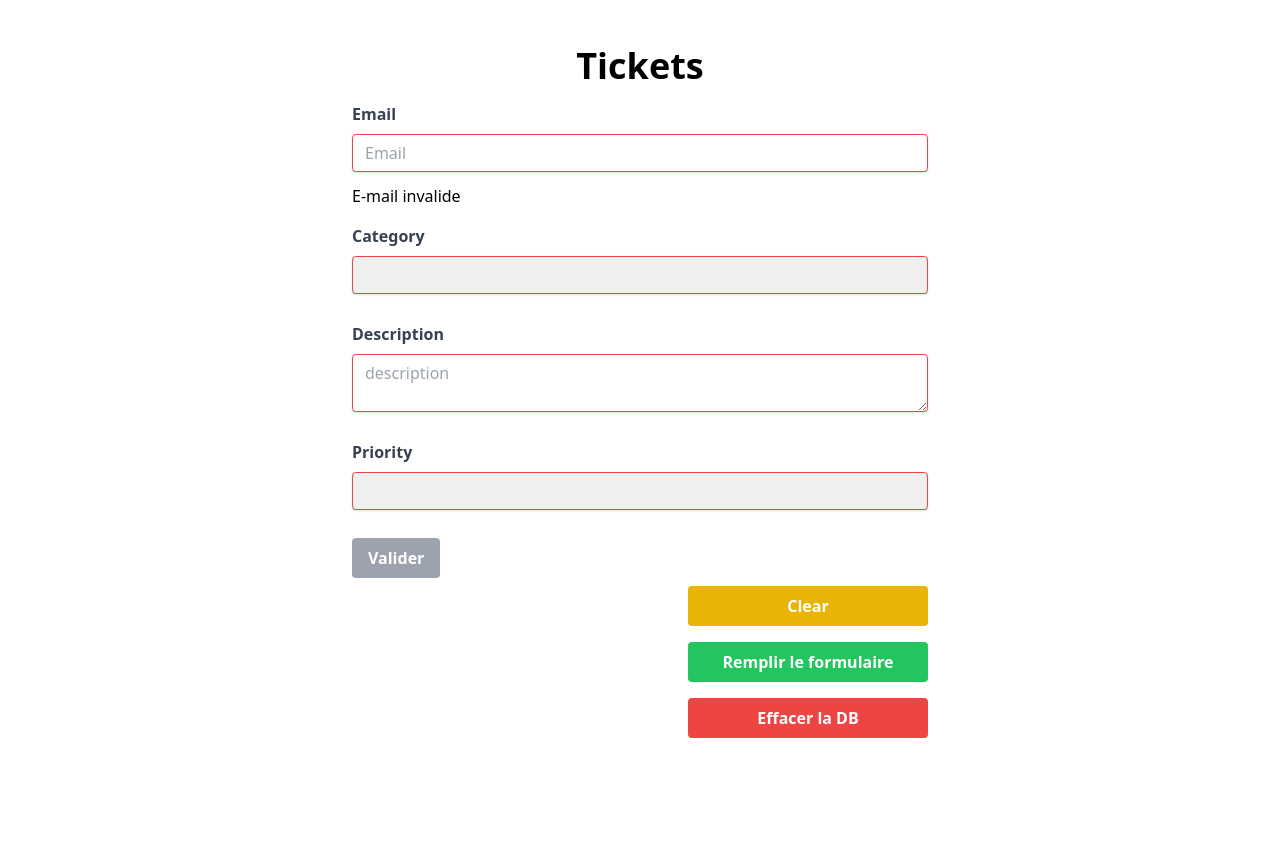
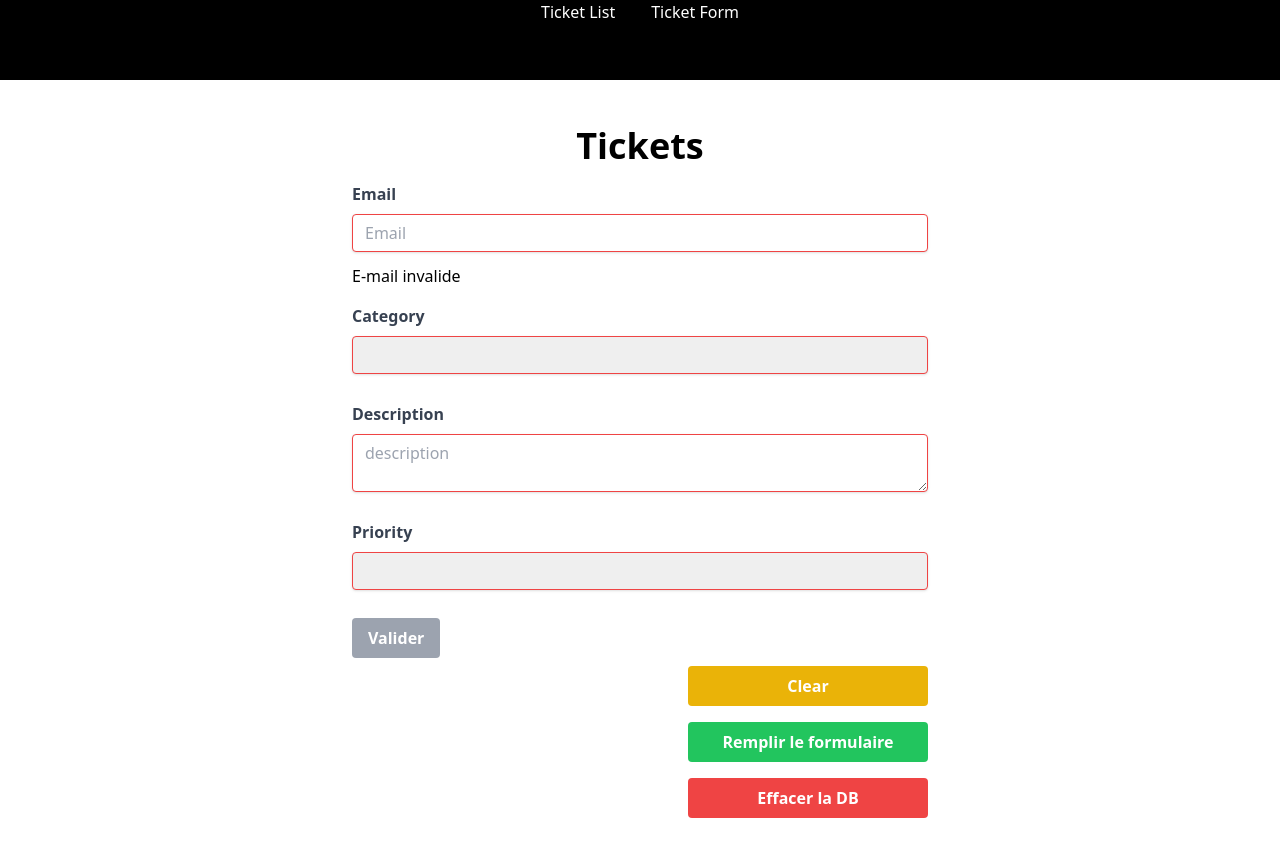
Before and after one commit to LouisBrousse/Tickets, a Vue app in the folder frontend/: page / in a window 1280 px wide. Shown: the top 856 px of the page. Before the commit the page ends 816 px from the top, so only its background shows below. Built offline with nearby package versions, Linux system fonts and the light colour scheme.

Commit message:
Derniers commit de part 6

```diff
--- a/frontend/src/App.vue
+++ b/frontend/src/App.vue
@@ -1,5 +1,11 @@
 
 
 <template>
+    <div class="bg-black h-20 w-screen">
+        <div class="flex justify-center items-center gap-9">
+            <a href="/tickets" class="text-white" >Ticket List</a>
+            <a href="/" class="text-white">Ticket Form</a>
+        </div>
+    </div>
     <router-view />
 </template>
--- /dev/null
+++ b/frontend/src/components/Menu.vue
@@ -0,0 +1,18 @@
+<template>
+
+</template>
+<script setup>
+import { Ref } from 'vue';
+import router from '../router'
+
+const route2list = () => {
+        router.push(`/tickets`)
+};
+
+const route2form = () => {
+        router.push(`/`)
+};
+
+
+
+</script>
--- a/frontend/src/components/TicketCard.vue
+++ b/frontend/src/components/TicketCard.vue
@@ -66,10 +66,12 @@ const props = defineProps({
 // Ticket data reference
 const ticket = ref({});
 
-// Watch for changes in ticketId prop and update ticket details
+// Watch for changes in ticketId prop and update ticket details // 1ere Solution
 watch(() => props.ticketId, async () => {
   ticket.value = await asyncTicket(props.ticketId);
 }, {
   immediate: true
 });
+
+// const ticket = ticketOfId.value(props.ticketId) // 2eme solution pour le code dessus voir dans use la fonction ticketOfId
 </script>
--- a/frontend/src/use/useTickets.js
+++ b/frontend/src/use/useTickets.js
@@ -2,21 +2,6 @@ import { ref, computed } from 'vue'
 
 // Reactive reference to store ticket data based on ticket IDs
 const id2ticket = ref({})
-
-// Function to asynchronously fetch ticket data by ticket ID
-export async function asyncTicket(ticketid) {
-    // If ticket data already exists in the reference, return it
-    if (id2ticket.value[ticketid]) {
-        return id2ticket.value[ticketid];
-    } else {
-        // Otherwise, fetch the ticket data from the API
-        const response = await fetch(`/api/ticket/${ticketid}`)
-        const ticket = await response.json()
-        // Store the fetched ticket data in the reference for future use
-        id2ticket.value[ticket.id] = ticket;
-        return ticket
-    }
-}
 
 // Reactive reference to indicate whether the ticket list data is ready
 const ticketlistReady = ref(false)
@@ -40,13 +25,26 @@ export const allTickets = computed(() => {
             ticketlistReady.value = true
         })
     // Return null while waiting for the data to be fetched
-    return null
+    return []
 })
+
+// Function to asynchronously fetch ticket data by ticket ID
+export async function asyncTicket(ticketid) {
+    // If ticket data already exists in the reference, return it
+    if (id2ticket.value[ticketid]) {
+        return id2ticket.value[ticketid];
+    } else {
+        // Otherwise, fetch the ticket data from the API
+        const response = await fetch(`/api/ticket/${ticketid}`)
+        const ticket = await response.json()
+        // Store the fetched ticket data in the reference for future use
+        id2ticket.value[ticket.id] = ticket;
+        return ticket
+    }
+}
 
 // Function to add a new ticket using the provided form data
 export async function addTicket(formData) {
-    // Log the form data to the console
-    console.log('formData:', formData.value)
 
     // Send a POST request to the API to create a new ticket
     const response = await fetch('/api/ticket', {
@@ -60,12 +58,18 @@ export async function addTicket(formData) {
     // Parse the response to get the created ticket data
     const createdTicket = await response.json()
 
-    // Log the created ticket data to the console
-    console.log('createdTicket:', createdTicket)
-
     // Store the created ticket data in the id2ticket reference for future use
     id2ticket.value[createdTicket.id] = createdTicket;
 
     // Return the created ticket data
     return createdTicket;
 }
+
+
+// export const ticketOfId = computed(() => (id) => {
+//     const ticket = id2ticket.value[id]
+//     if (ticket) return ticket
+//     fetch(`/api/ticket/${id}`).then(response => response.json()).then(ticket => {
+//        id2ticket.value[ticket.id] = ticket
+//     })
+//  })
```
